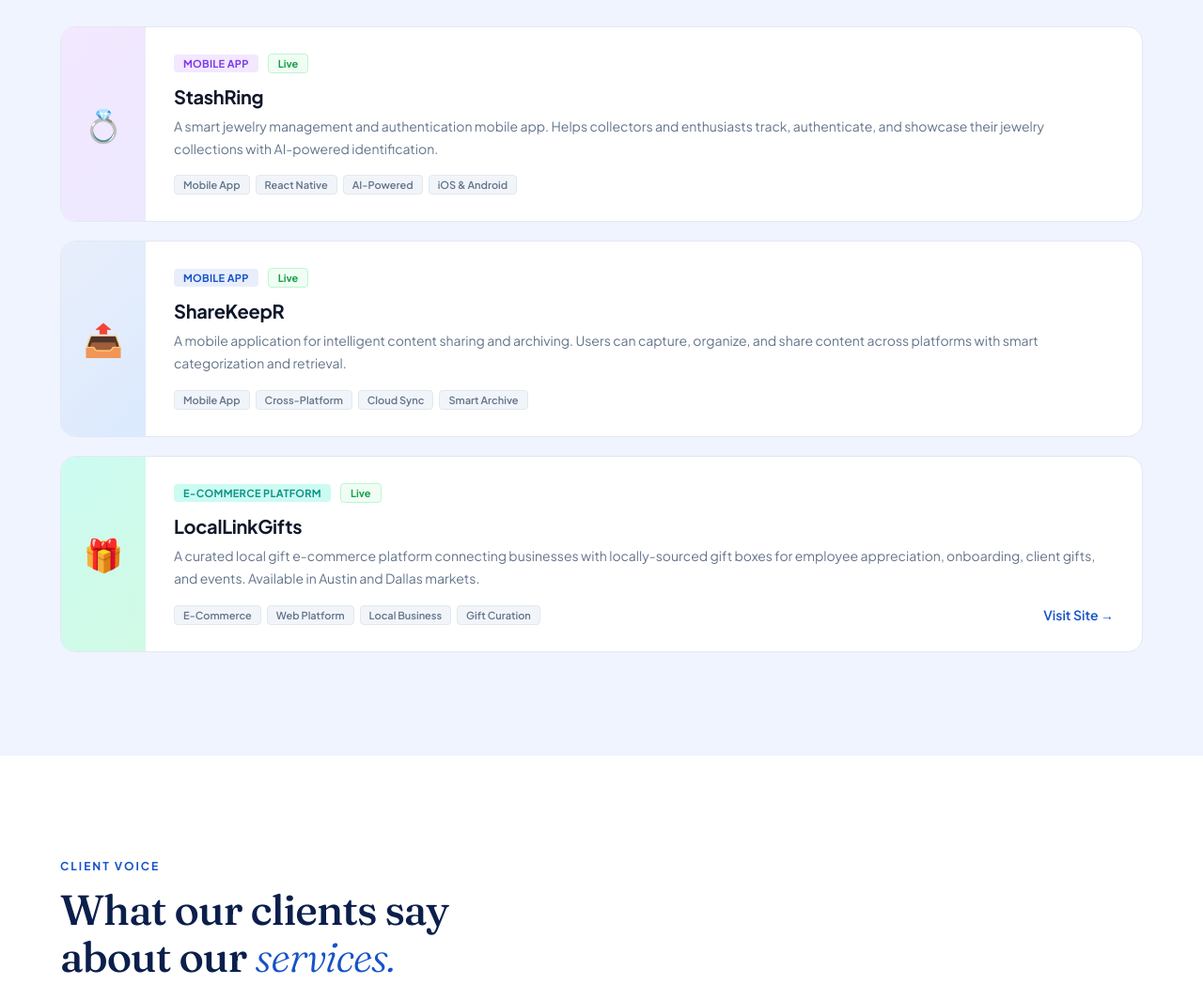
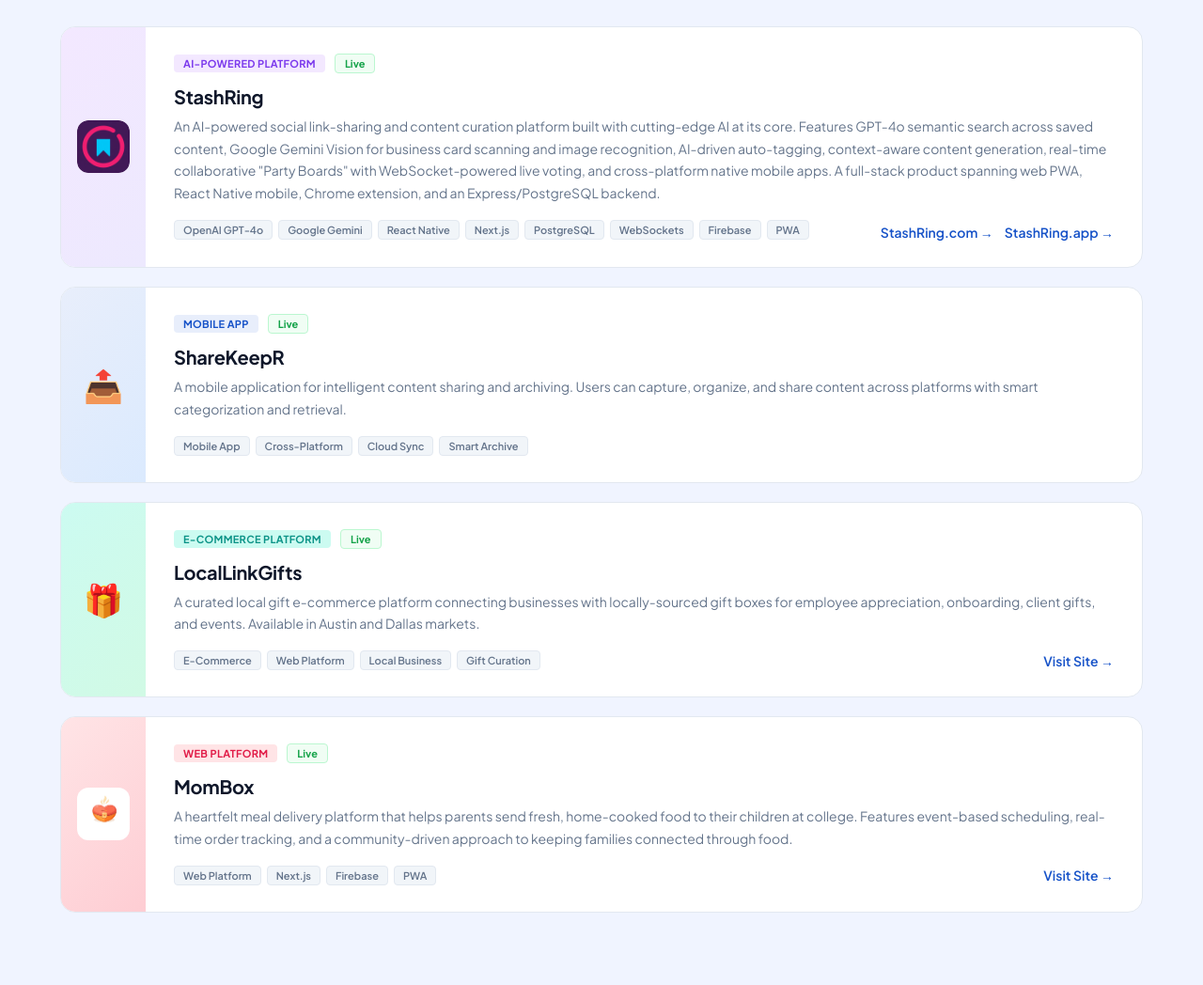
Before and after one commit to getkonnectly/itstrings, a plain HTML site: page index.html in a window 1280 px wide. Shown: the part 3260-4308 px from the top of the page at 94% size. Drawn offline with Linux system fonts and the light colour scheme.

Commit message:
updates to projects

```diff
--- a/index.html
+++ b/index.html
@@ -655,16 +655,20 @@
   <p class="section-sub" style="margin-bottom:0;">Real projects. Real outcomes. From concept to production deployment.</p>
   <div class="projects-grid">
     <div class="project-card fade-up">
-      <div class="pc-accent" style="background:linear-gradient(135deg,#f3e8ff,#ede9fe);">💍</div>
+      <div class="pc-accent" style="background:linear-gradient(135deg,#f3e8ff,#ede9fe);"><img src="product-logos/stashring-logo.png" alt="StashRing" style="width:56px;height:56px;border-radius:12px;object-fit:contain;"></div>
       <div class="pc-body">
         <div class="pc-top">
-          <span class="pc-badge" style="background:#f3e8ff;color:#7c3aed;">Mobile App</span>
+          <span class="pc-badge" style="background:#f3e8ff;color:#7c3aed;">AI-Powered Platform</span>
           <span class="pc-status">Live</span>
         </div>
         <h4>StashRing</h4>
-        <p>A smart jewelry management and authentication mobile app. Helps collectors and enthusiasts track, authenticate, and showcase their jewelry collections with AI-powered identification.</p>
+        <p>An AI-powered social link-sharing and content curation platform built with cutting-edge AI at its core. Features GPT-4o semantic search across saved content, Google Gemini Vision for business card scanning and image recognition, AI-driven auto-tagging, context-aware content generation, real-time collaborative "Party Boards" with WebSocket-powered live voting, and cross-platform native mobile apps. A full-stack product spanning web PWA, React Native mobile, Chrome extension, and an Express/PostgreSQL backend.</p>
         <div class="pc-footer">
-          <div class="svc-tags"><span class="svc-tag">Mobile App</span><span class="svc-tag">React Native</span><span class="svc-tag">AI-Powered</span><span class="svc-tag">iOS & Android</span></div>
+          <div class="svc-tags"><span class="svc-tag">OpenAI GPT-4o</span><span class="svc-tag">Google Gemini</span><span class="svc-tag">React Native</span><span class="svc-tag">Next.js</span><span class="svc-tag">PostgreSQL</span><span class="svc-tag">WebSockets</span><span class="svc-tag">Firebase</span><span class="svc-tag">PWA</span></div>
+          <div style="display:flex;gap:12px;margin-top:4px;">
+            <a href="https://stashring.com" target="_blank" rel="noopener" class="pc-link">StashRing.com →</a>
+            <a href="https://stashring.app" target="_blank" rel="noopener" class="pc-link">StashRing.app →</a>
+          </div>
         </div>
       </div>
     </div>
@@ -694,6 +698,22 @@
         <div class="pc-footer">
           <div class="svc-tags"><span class="svc-tag">E-Commerce</span><span class="svc-tag">Web Platform</span><span class="svc-tag">Local Business</span><span class="svc-tag">Gift Curation</span></div>
           <a href="https://www.locallinkgifts.com" target="_blank" rel="noopener" class="pc-link">Visit Site →</a>
+        </div>
+      </div>
+    </div>
+    <!-- MomBox -->
+    <div class="project-card fade-up" style="transition-delay:0.3s">
+      <div class="pc-accent" style="background:linear-gradient(135deg,#ffe4e6,#fecdd3);"><img src="product-logos/Mombox-logo.png" alt="MomBox" style="width:56px;height:56px;border-radius:12px;object-fit:contain;"></div>
+      <div class="pc-body">
+        <div class="pc-top">
+          <span class="pc-badge" style="background:#ffe4e6;color:#e11d48;">Web Platform</span>
+          <span class="pc-status">Live</span>
+        </div>
+        <h4>MomBox</h4>
+        <p>A heartfelt meal delivery platform that helps parents send fresh, home-cooked food to their children at college. Features event-based scheduling, real-time order tracking, and a community-driven approach to keeping families connected through food.</p>
+        <div class="pc-footer">
+          <div class="svc-tags"><span class="svc-tag">Web Platform</span><span class="svc-tag">Next.js</span><span class="svc-tag">Firebase</span><span class="svc-tag">PWA</span></div>
+          <a href="https://mombox.app" target="_blank" rel="noopener" class="pc-link">Visit Site →</a>
         </div>
       </div>
     </div>
@@ -956,14 +976,14 @@
       <ul class="about-points">
         <li><span class="ap-arrow">→</span><span>Technical-first in everything we do — founded by engineers, not salespeople</span></li>
         <li><span class="ap-arrow">→</span><span>Cloud & AI exclusively — deep specialization in consulting and services</span></li>
-        <li><span class="ap-arrow">→</span><span>We've built and shipped real products — StashRing, ShareKeepR, LocalLinkGifts</span></li>
+        <li><span class="ap-arrow">→</span><span>We've built and shipped real AI-powered products — StashRing (GPT-4o + Gemini Vision), MomBox, ShareKeepR, LocalLinkGifts</span></li>
         <li><span class="ap-arrow">→</span><span>Partners, not vendors — we stay through delivery and beyond</span></li>
       </ul>
     </div>
   </div>
   <div class="about-stats fade-up">
     <div class="about-stat"><div class="about-stat-num">500+</div><div class="about-stat-label">Experts Placed</div></div>
-    <div class="about-stat"><div class="about-stat-num">3+</div><div class="about-stat-label">Products Launched</div></div>
+    <div class="about-stat"><div class="about-stat-num">4+</div><div class="about-stat-label">Products Launched</div></div>
     <div class="about-stat"><div class="about-stat-num">6+</div><div class="about-stat-label">Years in Market</div></div>
     <div class="about-stat"><div class="about-stat-num">200+</div><div class="about-stat-label">Companies Served</div></div>
   </div>
```
Also changed, not shown: product-logos/Mombox-logo.png (added), product-logos/stashring-logo.png (added), 2 other files.
